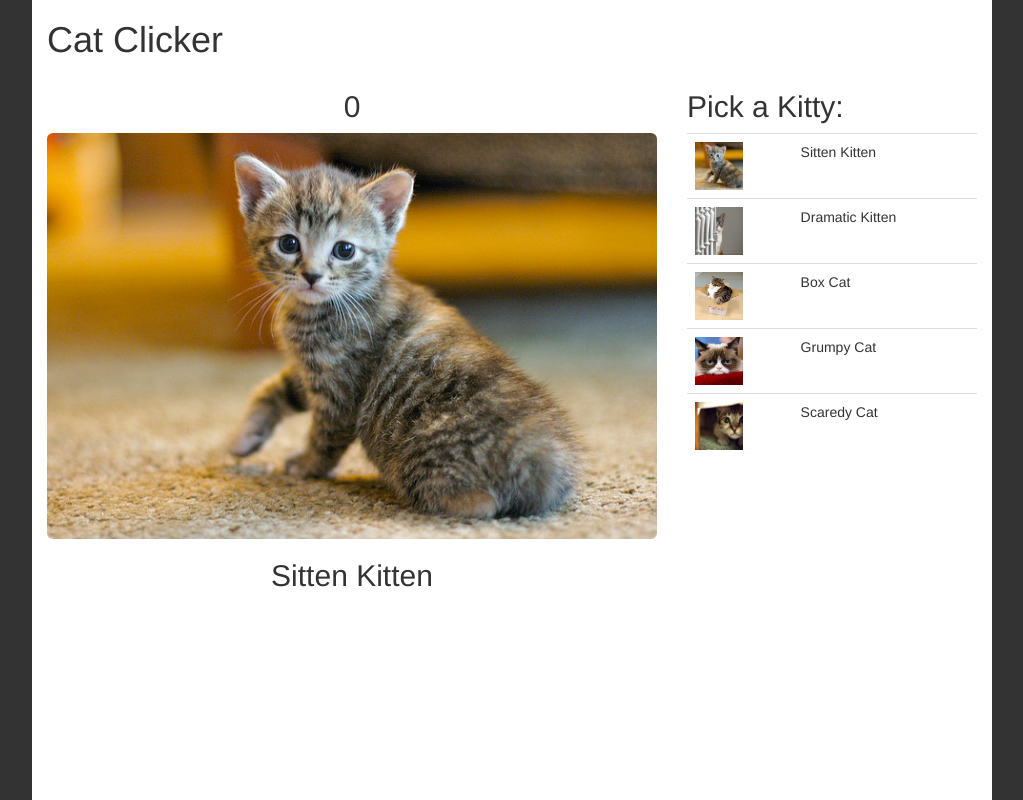
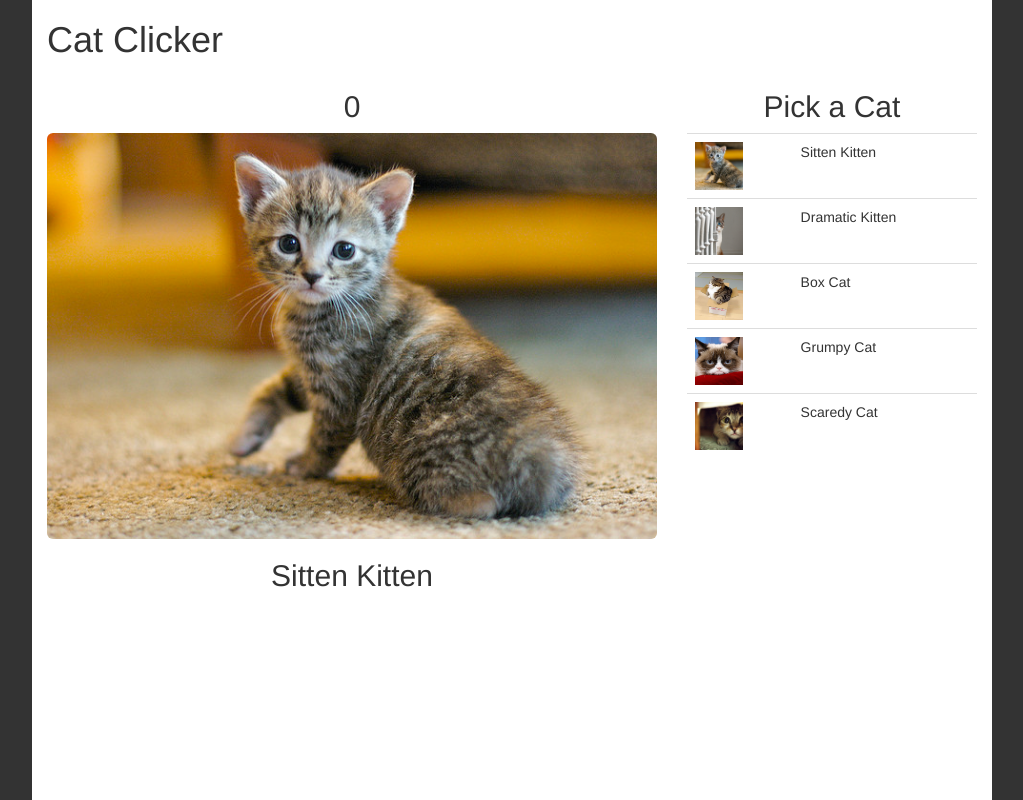
Before and after one commit to mkkakau/cat-clicker-premium, a plain HTML site: page index.html in a window 1280 px wide. Shown: the whole page, without its empty margins (128-1151 px from the left). Drawn offline with nearby package versions, Linux system fonts and the light colour scheme.

Commit message:
fix: Change cat table title

```diff
--- a/index.html
+++ b/index.html
@@ -27,7 +27,7 @@
         </div>
       </div>
       <div class="col-sm-4">
-        <h2>Pick a Kitty:</h1>
+        <h2 class="text-center">Pick a Cat</h1>
         <table id="cat-table" class="table table-hover">
           <!--Generated with JS-->
         </table>
```
